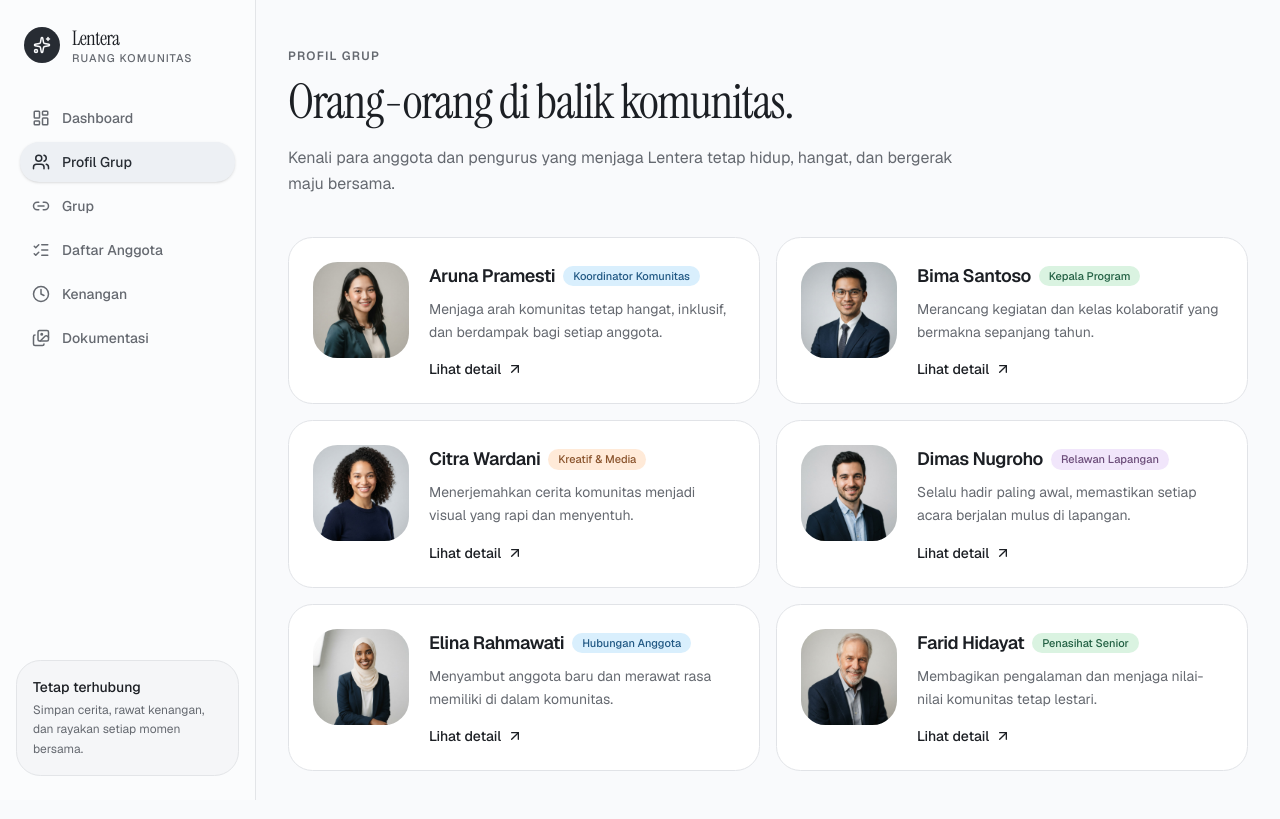
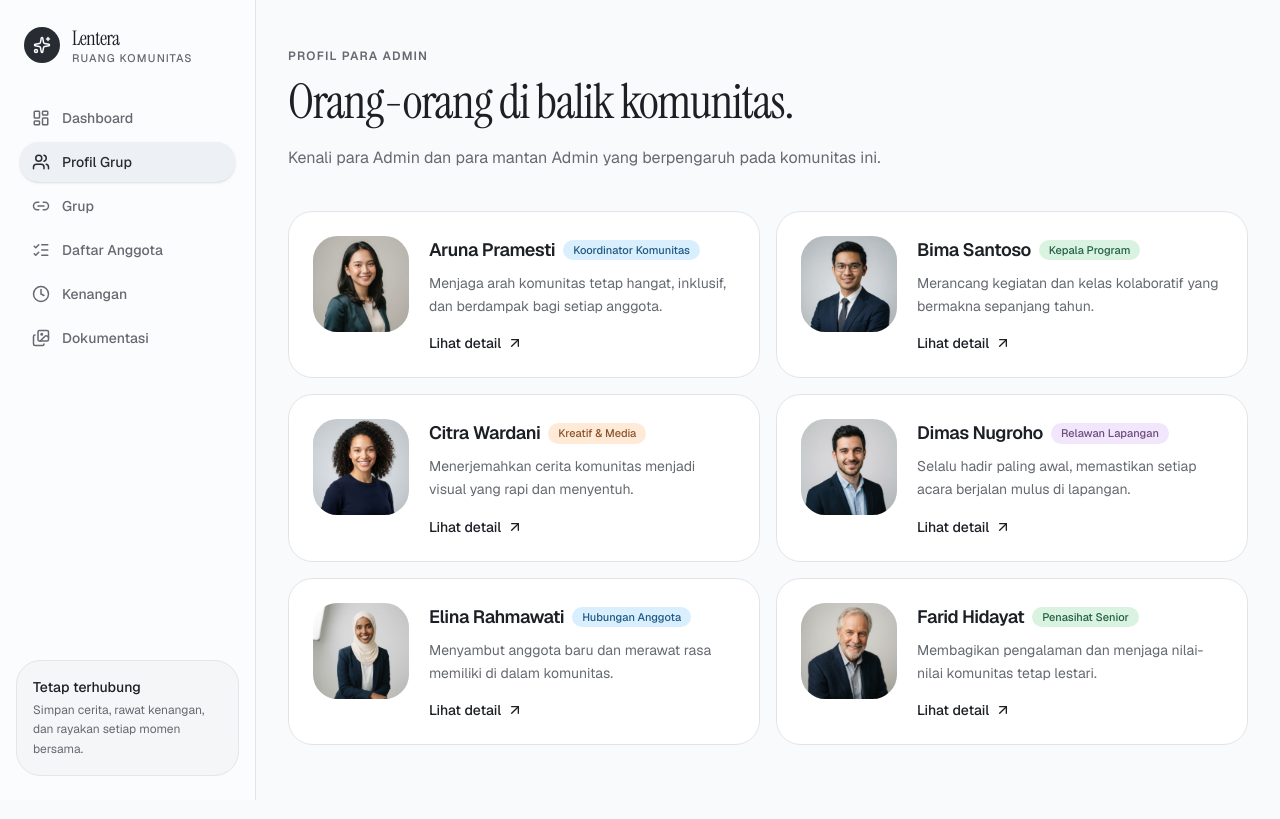
Before and after one commit to zaxxced/isekaiverse, a Next.js app: page /directory in a window 1280 px wide. Built offline with nearby package versions, Linux system fonts and the light colour scheme.

Commit message:
Update page.tsx

```diff
--- a/app/directory/page.tsx
+++ b/app/directory/page.tsx
@@ -9,9 +9,9 @@ export default function DirectoryPage() {
   return (
     <div className="space-y-10">
       <PageHeader
-        eyebrow="Profil Grup"
+        eyebrow="Profil Para Admin"
         title="Orang-orang di balik komunitas."
-        description="Kenali para anggota dan pengurus yang menjaga Lentera tetap hidup, hangat, dan bergerak maju bersama."
+        description="Kenali para Admin dan para mantan Admin yang berpengaruh pada komunitas ini."
       />
 
       <div className="grid gap-4 sm:grid-cols-2">
```
